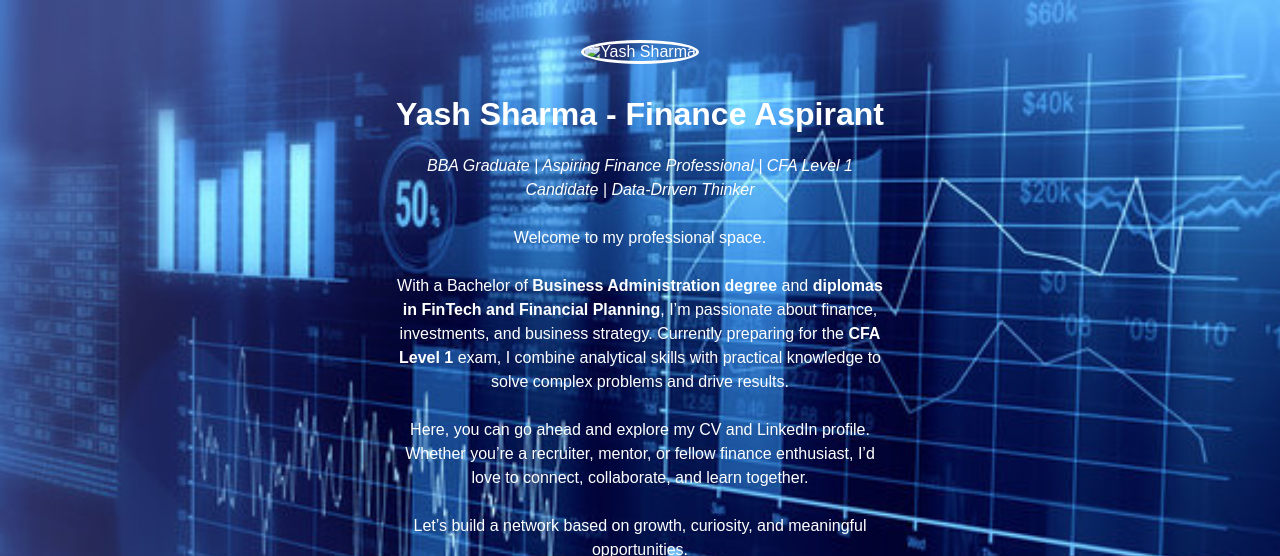
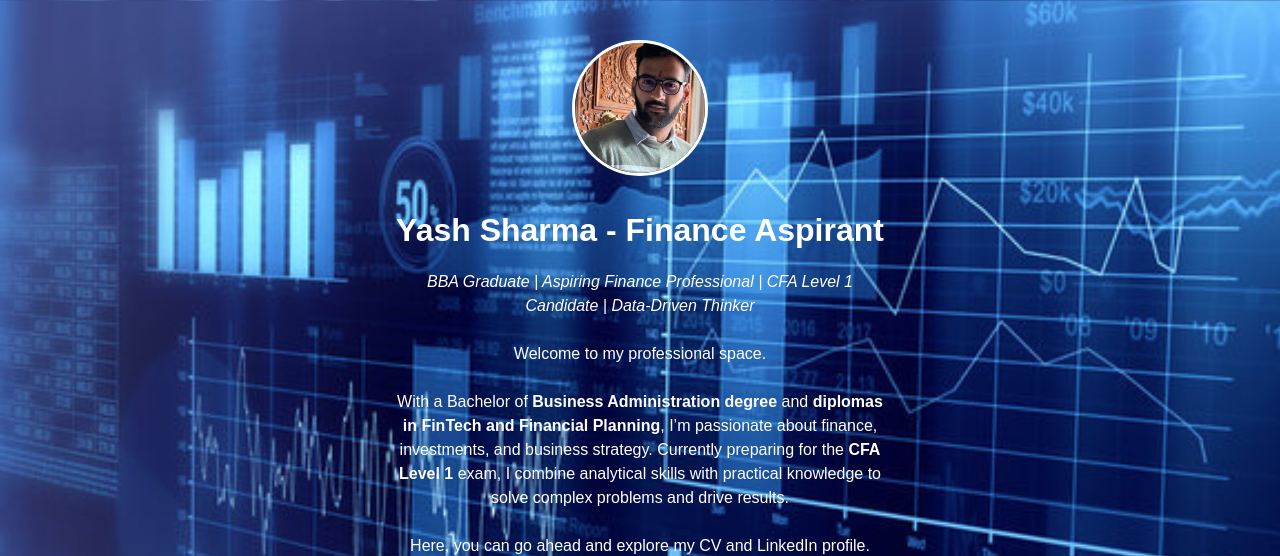
Before and after one commit to Khalibalimonkey/Yash-Portfolio, a plain HTML site: page index.html in a window 1280 px wide. Shown: the top 556 px of the page. Drawn offline with Linux system fonts and the light colour scheme.

Commit message:
Update index.html

```diff
--- a/index.html
+++ b/index.html
@@ -89,7 +89,7 @@
 <body>
 
   <!-- 👇 Profile Picture -->
-  <img src="profile.jpg" alt="Yash Sharma" class="profile-pic">
+  <img src="my photo.jpg" alt="Yash Sharma" class="profile-pic">
 
   <h1>Yash Sharma - Finance Aspirant</h1>
 
```
